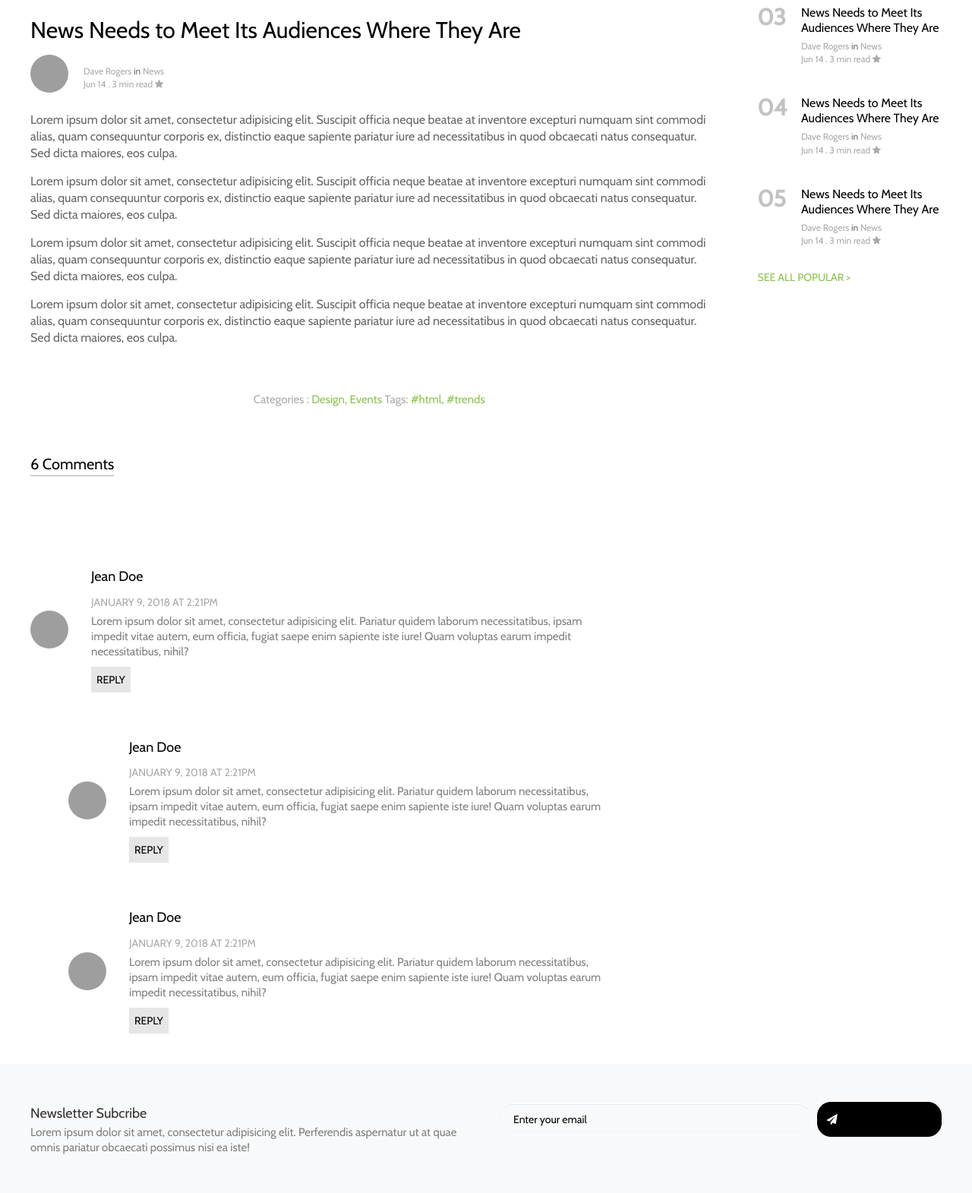
After one commit to anand-phpdev/sample-project, a PHP site: page /index.html in a window 1280 px wide. The commit adds this page. Shown: the part 457-2028 px from the top of the page at 76% size. Run offline with PHP 8.4, Linux system fonts and the light colour scheme; grey boxes are pictures that could not be loaded.

Commit message:
added new stuff

```diff
--- a/assets/css/style.css
+++ b/assets/css/style.css
@@ -1,32 +1,47 @@
 @font-face {
-    font-family: 'B612 Mono';
-    src: url('//localhost/sample-project/assets/fonts/B612Mono-Regular.eot');
-    src: url('//localhost/sample-project/assets/fonts/B612Mono-Regular.eot?#iefix') format('embedded-opentype'),
-        url('//localhost/sample-project/assets/fonts/B612Mono-Regular.woff2') format('woff2'),
-        url('//localhost/sample-project/assets/fonts/B612Mono-Regular.woff') format('woff'),
-        url('//localhost/sample-project/assets/fonts/B612Mono-Regular.ttf') format('truetype'),
-        url('//localhost/sample-project/assets/fonts/B612Mono-Regular.svg#B612Mono-Regular') format('svg');
+  font-family: "B612 Mono";
+  src: url("//localhost/sample-project/assets/fonts/B612Mono-Regular.eot");
+  src: url("//localhost/sample-project/assets/fonts/B612Mono-Regular.eot?#iefix")
+      format("embedded-opentype"),
+    url("//localhost/sample-project/assets/fonts/B612Mono-Regular.woff2")
+      format("woff2"),
+    url("//localhost/sample-project/assets/fonts/B612Mono-Regular.woff")
+      format("woff"),
+    url("//localhost/sample-project/assets/fonts/B612Mono-Regular.ttf")
+      format("truetype"),
+    url("//localhost/sample-project/assets/fonts/B612Mono-Regular.svg#B612Mono-Regular")
+      format("svg");
   font-weight: normal;
   font-style: normal;
   font-display: swap;
 }
 
 @font-face {
-    font-family: 'Cabin';
-    src: url('//localhost/sample-project/assets/fonts/Cabin-Regular.eot');
-    src: url('//localhost/sample-project/assets/fonts/Cabin-Regular.eot?#iefix') format('embedded-opentype'),
-        url('//localhost/sample-project/assets/fonts/Cabin-Regular.woff2') format('woff2'),
-        url('//localhost/sample-project/assets/fonts/Cabin-Regular.woff') format('woff'),
-        url('//localhost/sample-project/assets/fonts/Cabin-Regular.ttf') format('truetype'),
-        url('//localhost/sample-project/assets/fonts/Cabin-Regular.svg#Cabin-Regular') format('svg');
+  font-family: "Cabin";
+  src: url("//localhost/sample-project/assets/fonts/Cabin-Regular.eot");
+  src: url("//localhost/sample-project/assets/fonts/Cabin-Regular.eot?#iefix")
+      format("embedded-opentype"),
+    url("//localhost/sample-project/assets/fonts/Cabin-Regular.woff2")
+      format("woff2"),
+    url("//localhost/sample-project/assets/fonts/Cabin-Regular.woff")
+      format("woff"),
+    url("//localhost/sample-project/assets/fonts/Cabin-Regular.ttf")
+      format("truetype"),
+    url("//localhost/sample-project/assets/fonts/Cabin-Regular.svg#Cabin-Regular")
+      format("svg");
   font-weight: normal;
   font-style: normal;
   font-display: swap;
 }
 
+* {
+  font-family: "Cabin", -apple-system, BlinkMacSystemFont, "Segoe UI", Roboto,
+    "Helvetica Neue", Arial, sans-serif, "Apple Color Emoji", "Segoe UI Emoji",
+    "Segoe UI Symbol", "Noto Color Emoji";
+}
 
 #smapleproject .container {
-    max-width: 1000px;
+  max-width: 1200px;
   width: 100%;
   padding: 0px;
   margin: 0px auto;
@@ -35,7 +50,6 @@
 #smapleproject .logo-text {
   font-size: 30px;
   font-weight: 400;
-    font-family: "Cabin", -apple-system, BlinkMacSystemFont, "Segoe UI", Roboto, "Helvetica Neue", Arial, sans-serif, "Apple Color Emoji", "Segoe UI Emoji", "Segoe UI Symbol", "Noto Color Emoji";
 }
 
 #smapleproject .main-header {
@@ -70,8 +84,7 @@
   color: black;
 }
 
-
-#smapleproject .sbt-btn{
+#smapleproject .sbt-btn {
   border: 1px solid #000;
   background-color: #000;
   color: #fff;
@@ -81,36 +94,226 @@
   width: 50px;
 }
 
-#smapleproject .main-menu ul.ul-menu{
+#smapleproject .main-menu ul.ul-menu {
   margin: 40px 0px;
   padding: 0px;
 }
 
-#smapleproject .main-menu ul.ul-menu li{
+#smapleproject .main-menu ul.ul-menu li {
   list-style: none;
   display: inline-block;
   margin: 0 12px;
-    font-family: "B612 Mono",monospace;
+  font-family: "B612 Mono", monospace;
   font-size: 13px;
   text-transform: uppercase;
-    letter-spacing:0.8px;
-    color:#000;
+  letter-spacing: 0.8px;
+  color: #000;
 }
 
-#smapleproject .bottom-line{
-	    transition: .3s all ease;
+#smapleproject .bottom-line {
+  transition: 0.3s all ease;
   border-top: 1px solid #efefef;
   margin-top: -20px;
 }
 
 #smapleproject .top-margin {
-	margin-top:15px;
+  margin-top: 15px;
 }
 
-#smapleproject .main-heading{
+#smapleproject .main-heading {
   font-size: 30px;
   color: #000;
-    font-family: "Cabin",-apple-system,BlinkMacSystemFont,"Segoe UI",Roboto,"Helvetica Neue",Arial,sans-serif,"Apple Color Emoji","Segoe UI Emoji","Segoe UI Symbol","Noto Color Emoji";
   margin-top: 20px;
   font-weight: 500;
 }
+
+#smapleproject .sub-heading {
+  font-size: 16px;
+  font-weight: 500;
+  color: #666;
+  line-height: 22px;
+}
+
+#smapleproject .icon-text {
+  color: #aaa;
+  margin-top: 10px;
+  font-size: 12px;
+}
+#smapleproject .line-br {
+  margin-top: 15px;
+}
+
+#smapleproject .icon-img img {
+  width: 50px;
+  height: 50px;
+  border-radius: 50%;
+  margin-top: 10px;
+  margin-bottom: 10px;
+}
+
+#smapleproject .icon-flex {
+  display: flex;
+  align-items: center;
+  justify-content: flex-start;
+}
+
+#smapleproject .icon-text {
+  margin-left: 20px;
+}
+
+#smapleproject .icon-inline {
+  color: #666;
+}
+
+#smapleproject .comment-section {
+  margin-top: 60px;
+  margin-bottom: 40px;
+}
+
+#smapleproject .comment-text {
+  color: #aaa;
+  font-size: 15px;
+}
+
+#smapleproject .icon-pad {
+  color: #aaa;
+  font-size: 12px;
+  margin-left: 12px;
+  margin-top: 5px;
+}
+
+#smapleproject .comment-clr {
+  color: #8bc34a;
+}
+
+#smapleproject .popular-block {
+  margin-left: 35px;
+  margin-bottom: 35px;
+}
+
+#smapleproject .pop-title {
+  font-size: 20px;
+  border-bottom: 1px solid #000;
+  display: inline-block;
+  font-weight: 400;
+}
+
+#smapleproject .pop-top {
+  margin-top: 35px;
+}
+
+#smapleproject .pop-number {
+  font-size: 30px;
+  font-weight: 600;
+  color: #6666;
+}
+
+#smapleproject .pop-info {
+  font-size: 16px;
+  padding-left: 12px;
+  padding-top: 5px;
+  color: #000;
+  line-height: 20px;
+}
+
+#smapleproject .pop-see-all {
+  font-size: 14px;
+  margin-top: 30px;
+  color: #8bc34a;
+}
+#smapleproject .s2-title {
+  color: #000;
+  font-size: 20px;
+  border-bottom: 1px solid #aaa;
+  display: inline-block;
+}
+
+#smapleproject .s2-title-section {
+  margin: 20px 0px 60px 0px;
+}
+
+
+#smapleproject .comment-img img.cm-badge-img{
+  width: 50px;
+  height: 50px;
+  border-radius: 50%;
+}
+
+#smapleproject .comment-section {
+  display: flex;
+  justify-content: center;
+  align-items:center;
+}
+
+.comment-text-section{
+  padding: 0px 30px 0px;
+}
+.comment-title{
+  font-size: 18px;
+  color: #000;
+  margin-bottom: 10px;
+}
+.comment-date {
+  color: #aaa;
+  margin-bottom: 5px;
+}
+
+.comment-desc,
+.foot-desc {
+  color: rgb(128, 128, 128);
+  font-size: 15px;
+  line-height: 20px;
+}
+
+.btn-comment{
+  margin-top: 10px;
+  padding: 7px;
+  border: grey;
+  background-color: rgb(230,230,230);
+  border-radius: 0px;
+  color: #000;
+  display: inline-block;
+}
+
+.comment-m15{
+  margin-left:50px;
+}
+
+.small-container{
+  max-width: 1200px;
+  margin: auto;
+  width: 100%;
+}
+
+.footer{
+  background-color: #f8f9fa;
+  padding-top: 50px;
+  padding-bottom: 50px;
+}
+
+.foot-title{
+  font-size: 18px;
+  line-height: 30px;
+}
+
+.foot-search-bar{
+  display: flex;
+    justify-content: center;
+    align-items: center;
+}
+
+.search-bar-foot input{
+  border-radius: 20px;
+    background: transparent;
+    padding: 20px;
+    border: 1px solid #fff;
+}
+
+
+.search-bar-foot{
+  flex:3;
+}
+
+.search-icon{
+  flex:1;
+}
--- /dev/null
+++ b/index.html
@@ -0,0 +1,287 @@
+<!DOCTYPE html>
+<html lang="en">
+<meta charset="UTF-8">
+<title>Meranda Page</title>
+<meta name="viewport" content="width=device-width,initial-scale=1">
+<link rel="stylesheet" href="/sample-project/assets/css/style.css">
+<link rel="stylesheet" href="/sample-project/assets/css/bootstrap.min.css">
+<link rel="stylesheet" href="https://cdnjs.cloudflare.com/ajax/libs/font-awesome/4.7.0/css/font-awesome.min.css">
+
+<body>
+   <div id="smapleproject">
+      <div class="container">
+         <!-- Header part start -->
+         <div class="main-header">
+            <div class="main-header-flex">
+               <div class="col-lg-6">
+                  <div class="main-logo">
+                     <span href="index.html" class="logo-text">Meranda</span>
+                  </div>
+               </div>
+               <div class="col-lg-6">
+                  <div class="main-icons-search flexed">
+                     <span href="#" class="fa fa-facebook"></span> <span href="#" class="fa fa-twitter"></span> <span href="#" class="fa fa-instagram"></span>
+                     <form action="#" class="search-bar flexed">
+                        <input type="text" class="search-bar1" placeholder="Search...">
+                        <button type="submit" class="sbt-btn">
+                           <div class="fa fa-search"></div>
+                        </button>
+                     </form>
+                  </div>
+               </div>
+            </div>
+            <div class="main-menu">
+               <ul class="ul-menu">
+                  <li>Home</li>
+                  <li>Categories</li>
+                  <li>Politics</li>
+                  <li>Business</li>
+                  <li>Health</li>
+                  <li>Design</li>
+                  <li>Sport</li>
+                  <li>Contact</li>
+               </ul>
+               <div class="bottom-line"></div>
+            </div>
+         </div>
+         <div id="section-1">
+            <div class="row top-margin">
+               <div class="col-lg-9 col-md-9 col-xs-12">
+                  <div class="img-section">
+                     <img class="img-responsive" src="https://preview.colorlib.com/theme/meranda/images/xbig_img_1.jpg.pagespeed.ic.K2N7KNYATl.webp" alt="">
+                  </div>
+                  <div class="text-section">
+                     <div class="main-heading">News Needs to Meet Its Audiences Where They Are</div>
+                     <div class="icon-flex">
+                        <div class="icon-img"><img src="https://preview.colorlib.com/theme/meranda/images/xperson_1.jpg.pagespeed.ic.Pkude8qe6Y.webp"></div>
+                        <div class="icon-text">
+                           Dave Rogers <span class="icon-inline">in</span> News
+                           <div class="icon-date">Jun 14 . 3 min read <i class="fa fa-star"></i></div>
+                        </div>
+                     </div>
+                     <div class="sub-heading">
+                        <div class="line-br">Lorem ipsum dolor sit amet, consectetur adipisicing elit. Suscipit officia neque beatae at inventore excepturi numquam sint commodi alias, quam consequuntur corporis ex, distinctio eaque sapiente pariatur iure ad necessitatibus
+                           in quod obcaecati natus consequatur. Sed dicta maiores, eos culpa.
+                        </div>
+                        <div class="line-br">Lorem ipsum dolor sit amet, consectetur adipisicing elit. Suscipit officia neque beatae at inventore excepturi numquam sint commodi alias, quam consequuntur corporis ex, distinctio eaque sapiente pariatur iure ad necessitatibus
+                           in quod obcaecati natus consequatur. Sed dicta maiores, eos culpa.
+                        </div>
+                        <div class="line-br">Lorem ipsum dolor sit amet, consectetur adipisicing elit. Suscipit officia neque beatae at inventore excepturi numquam sint commodi alias, quam consequuntur corporis ex, distinctio eaque sapiente pariatur iure ad necessitatibus
+                           in quod obcaecati natus consequatur. Sed dicta maiores, eos culpa.
+                        </div>
+                        <div class="line-br">Lorem ipsum dolor sit amet, consectetur adipisicing elit. Suscipit officia neque beatae at inventore excepturi numquam sint commodi alias, quam consequuntur corporis ex, distinctio eaque sapiente pariatur iure ad necessitatibus
+                           in quod obcaecati natus consequatur. Sed dicta maiores, eos culpa.
+                        </div>
+                     </div>
+                  </div>
+                  <div class="comment-section">
+                     <div class="comment-text">Categories : <span class="comment-clr">Design, Events</span> Tags: <span class="comment-clr"> #html, #trends<span></div>
+                  </div>
+               </div>
+
+               <div class="col-lg-3 col-md-3 col-xs-12">
+                  <div class="popular-block">
+                     <div class="pop-title">
+                        Popular Posts
+                     </div>
+
+
+                     <div class="row pop-top">
+                        <div class="col-lg-2">
+                           <div class="pop-number">01</div>
+                        </div>
+                        <div class="col-lg-10">
+                           <div class="pop-info"> News Needs to Meet Its Audiences Where They Are</div>
+
+                           <div class="icon-flex">
+                              <div class="icon-pad">
+                                 Dave Rogers <span class="icon-inline">in</span> News
+                                 <div class="icon-date">Jun 14 . 3 min read <i class="fa fa-star"></i></div>
+                              </div>
+                           </div>
+                        </div>
+                     </div>
+
+                     <div class="row pop-top">
+                        <div class="col-lg-2">
+                           <div class="pop-number">02</div>
+                        </div>
+                        <div class="col-lg-10">
+                           <div class="pop-info"> News Needs to Meet Its Audiences Where They Are</div>
+
+                           <div class="icon-flex">
+                              <div class="icon-pad">
+                                 Dave Rogers <span class="icon-inline">in</span> News
+                                 <div class="icon-date">Jun 14 . 3 min read <i class="fa fa-star"></i></div>
+                              </div>
+                           </div>
+                        </div>
+                     </div>
+
+                     <div class="row pop-top">
+                        <div class="col-lg-2">
+                           <div class="pop-number">03</div>
+                        </div>
+                        <div class="col-lg-10">
+                           <div class="pop-info"> News Needs to Meet Its Audiences Where They Are</div>
+
+                           <div class="icon-flex">
+                              <div class="icon-pad">
+                                 Dave Rogers <span class="icon-inline">in</span> News
+                                 <div class="icon-date">Jun 14 . 3 min read <i class="fa fa-star"></i></div>
+                              </div>
+                           </div>
+                        </div>
+                     </div>
+
+
+                     <div class="row pop-top">
+                        <div class="col-lg-2">
+                           <div class="pop-number">04</div>
+                        </div>
+                        <div class="col-lg-10">
+                           <div class="pop-info"> News Needs to Meet Its Audiences Where They Are</div>
+
+                           <div class="icon-flex">
+                              <div class="icon-pad">
+                                 Dave Rogers <span class="icon-inline">in</span> News
+                                 <div class="icon-date">Jun 14 . 3 min read <i class="fa fa-star"></i></div>
+                              </div>
+                           </div>
+                        </div>
+                     </div>
+
+
+                     <div class="row pop-top">
+                        <div class="col-lg-2">
+                           <div class="pop-number">05</div>
+                        </div>
+                        <div class="col-lg-10">
+                           <div class="pop-info"> News Needs to Meet Its Audiences Where They Are</div>
+
+                           <div class="icon-flex">
+                              <div class="icon-pad">
+                                 Dave Rogers <span class="icon-inline">in</span> News
+                                 <div class="icon-date">Jun 14 . 3 min read <i class="fa fa-star"></i></div>
+                              </div>
+                           </div>
+                        </div>
+                     </div>
+
+                     <div class="pop-see-all">
+                        SEE ALL POPULAR >
+                     </div>
+                  </div>
+               </div>
+            </div>
+         </div>
+
+         <div id="section-2">
+
+            <div class="s2-title-section">
+               <div class="s2-title">6 Comments</div>
+            </div>
+
+            <!-- comment section-->
+            <div class="row">
+               <div class="col-lg-8 col-sm-8 col-xs-12">
+
+
+                  <div class="comment-section">
+                     <div class="comment-img">
+                        <img src="https://preview.colorlib.com/theme/meranda/images/xperson_1.jpg.pagespeed.ic.Pkude8qe6Y.webp" alt="" class="cm-badge-img" />
+                     </div>
+
+                     <div class="comment-text-section">
+                        <div class="comment-title">
+                           Jean Doe
+                        </div>
+                        <div class="comment-date">JANUARY 9, 2018 AT 2:21PM</div>
+                        <div class="comment-desc">Lorem ipsum dolor sit amet, consectetur adipisicing elit. Pariatur quidem laborum necessitatibus, ipsam impedit vitae autem, eum officia, fugiat saepe enim sapiente iste iure! Quam voluptas earum impedit necessitatibus, nihil?</div>
+                        <div class="btn-comment">REPLY</div>
+                     </div>
+                  </div>
+
+
+                  <div class="comment-section comment-m15">
+                     <div class="comment-img">
+                        <img src="https://preview.colorlib.com/theme/meranda/images/xperson_1.jpg.pagespeed.ic.Pkude8qe6Y.webp" alt="" class="cm-badge-img" />
+                     </div>
+
+                     <div class="comment-text-section">
+                        <div class="comment-title">
+                           Jean Doe
+                        </div>
+                        <div class="comment-date">JANUARY 9, 2018 AT 2:21PM</div>
+                        <div class="comment-desc">Lorem ipsum dolor sit amet, consectetur adipisicing elit. Pariatur quidem laborum necessitatibus, ipsam impedit vitae autem, eum officia, fugiat saepe enim sapiente iste iure! Quam voluptas earum impedit necessitatibus, nihil?</div>
+                        <div class="btn-comment">REPLY</div>
+                     </div>
+                  </div>
+
+                  <div class="comment-section comment-m15">
+                     <div class="comment-img">
+                        <img src="https://preview.colorlib.com/theme/meranda/images/xperson_1.jpg.pagespeed.ic.Pkude8qe6Y.webp" alt="" class="cm-badge-img" />
+                     </div>
+
+                     <div class="comment-text-section">
+                        <div class="comment-title">
+                           Jean Doe
+                        </div>
+                        <div class="comment-date">JANUARY 9, 2018 AT 2:21PM</div>
+                        <div class="comment-desc">Lorem ipsum dolor sit amet, consectetur adipisicing elit. Pariatur quidem laborum necessitatibus, ipsam impedit vitae autem, eum officia, fugiat saepe enim sapiente iste iure! Quam voluptas earum impedit necessitatibus, nihil?</div>
+                        <div class="btn-comment">REPLY</div>
+                     </div>
+                  </div>
+               </div>
+            </div>
+         </div>
+      </div>
+      <!-- footer section-->
+      <div class="footer">
+
+         <div class="small-container">
+            <div class="row">
+               <div class="col-lg-6">
+                  <div class="foot-section-1">
+                     <div class="foot-title">
+                        Newsletter Subcribe
+                     </div>
+                     <div class="foot-desc">
+                        Lorem ipsum dolor sit amet, consectetur adipisicing elit. Perferendis aspernatur ut at quae omnis pariatur obcaecati possimus nisi ea iste!
+                     </div>
+                  </div>
+               </div>
+               <div class="col-lg-6">
+                  <div class="foot-search-bar">
+                     <div class="search-bar-foot">
+                        <input type="email" name="email" class="form-control" placeholder="Enter your email"/>
+                     </div>
+                     <div class="search-icon sbt-btn">
+                        <i class="fa fa-paper-plane"></i>
+                     </div>
+                  </div>
+               </div>
+            </div>
+         </div>
+
+      </div>
+
+
+
+
+
+
+
+
+
+
+
+
+
+
+      <script src="/sample-project/assets/js/jquery.min.js"></script>
+      <script src="/sample-project/assets/js/main.js"></script>
+      <script src="https://maxcdn.bootstrapcdn.com/bootstrap/3.4.1/js/bootstrap.min.js"></script>
+</body>
+
+</html>
```
Also changed, not shown: index.php (deleted, +0 -108 lines). Lines whose indentation alone changed are shown as unchanged.
